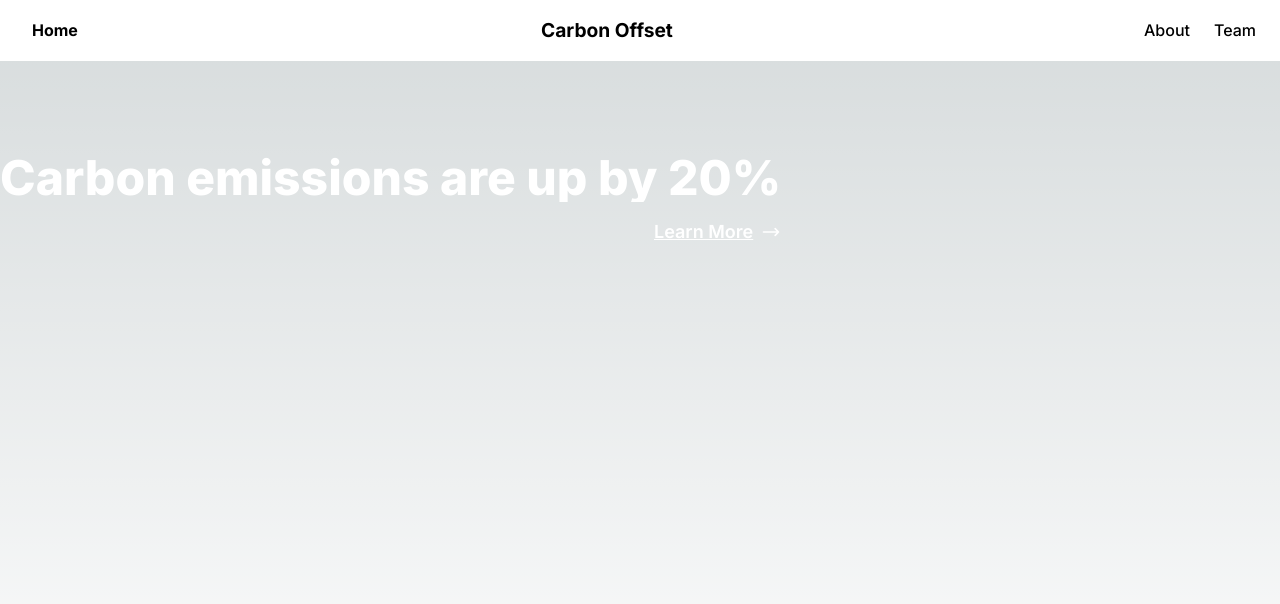
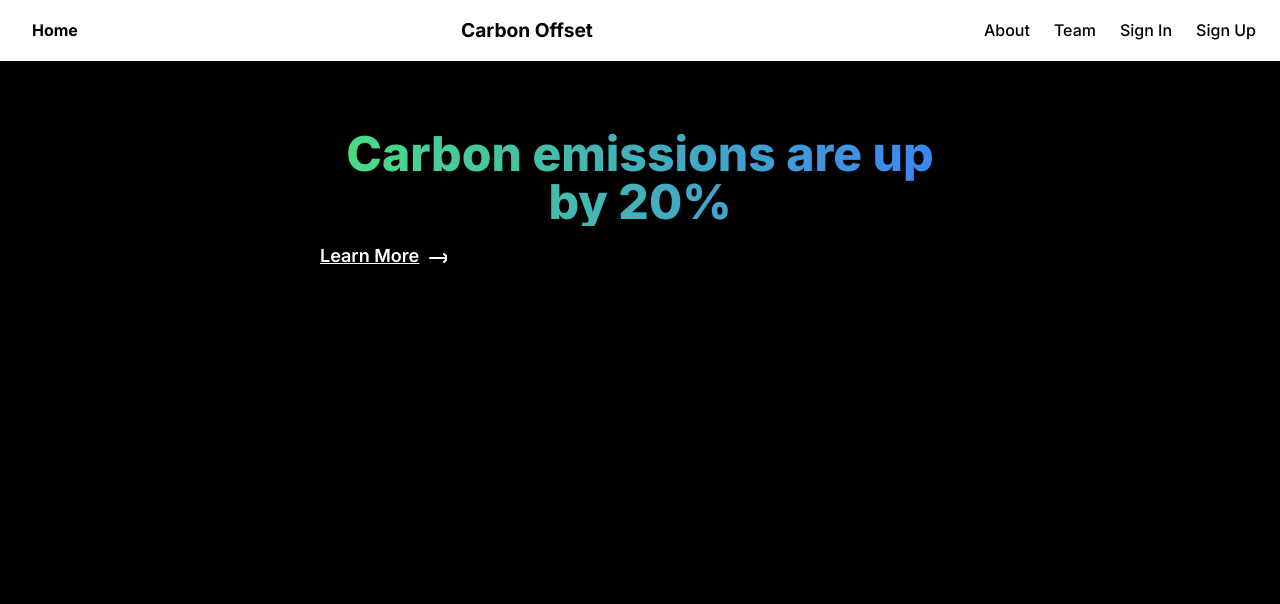
Before and after one commit to Arush223/CallToChange, a Next.js app: page / in a window 1280 px wide. Shown: the top 604 px of the page. Built offline with nearby package versions, Linux system fonts and the light colour scheme.

Commit message:
frontend commit navbar

```diff
--- a/package.json
+++ b/package.json
@@ -9,6 +9,7 @@
     "lint": "next lint"
   },
   "dependencies": {
+    "@clerk/nextjs": "^5.0.1",
     "clsx": "^2.1.0",
     "next": "^14.2.2",
     "react": "^18.2.0",
--- a/src/app/about/layout.jsx
+++ b/src/app/about/layout.jsx
@@ -1,11 +1,14 @@
 import React from 'react';
+import { ClerkProvider } from '@clerk/nextjs';
 
 const Layout = ({ children }) => {
   return (
-    <div className="flex h-screen" style={{ backgroundColor: 'black', color: 'black' }}>
-      <div className="w-full flex-none md:w-64"></div>
-      <div className="flex-grow p-6 md:overflow-y-auto md:p-12">{children}</div>
-    </div>
+    <ClerkProvider>
+      <div className="flex h-screen" style={{ backgroundColor: 'black', color: 'black' }}>
+        <div className="w-full flex-none md:w-64"></div>
+        <div className="flex-grow p-6 md:overflow-y-auto md:p-12">{children}</div>
+      </div>
+    </ClerkProvider>
   );
 };
 
--- a/src/app/about/nav-links.jsx
+++ /dev/null
@@ -1,48 +0,0 @@
-'use client';
-import React from 'react';
-import Link from 'next/link';
-import { usePathname } from 'next/navigation';
-import clsx from 'clsx';
-
-const links = [
-  { name: 'About', href: '/about' },
-  { name: 'Team', href: '/team'}
-  // Add other links as needed
-];
-
-const Navbar = () => {
-  const pathname = usePathname();
-
-return (
-    <header className="fixed top-0 left-0 z-50 w-full bg-white">
-        <div className="container mx-auto px-6 py-4">
-            <div className="flex justify-between items-center">
-                <Link legacyBehavior href="/" passHref>
-                    <a className="flex items-center font-bold">
-                        <span className="ml-2 text-black hover:text-blue-500">Home</span>
-                    </a>
-                </Link>
-                <span className="text-black font-bold size" style={{ fontSize: '1.2rem' }}>Carbon Offset</span>
-                <nav className="flex space-x-4 font-medium">
-                    {links.map((link) => (
-                        <Link legacyBehavior key={link.name} href={link.href} passHref>
-                            <a
-                                className={clsx(
-                                    'flex items-center text-black hover:text-blue-500 transition-colors duration-300',
-                                    {
-                                        'text-blue-500': pathname === link.href,
-                                    },
-                                )}
-                            >
-                                <span className="ml-2 hidden md:block">{link.name}</span>
-                            </a>
-                        </Link>
-                    ))}
-                </nav>
-            </div>
-        </div>
-    </header>
-);
-};
-
-export default Navbar;
--- a/src/app/about/page.jsx
+++ b/src/app/about/page.jsx
@@ -1,5 +1,5 @@
 import React from 'react';
-import NavLinks from './nav-links';
+import NavLinks from '../nav-links';
 
 export default function Page() {
   return (
--- /dev/null
+++ b/src/app/auth/sign-in/page.jsx
@@ -0,0 +1,21 @@
+import { SignIn, ClerkProvider } from "@clerk/nextjs";
+import NavLinks from '../../nav-links'; // Adjust the path as needed
+
+const SignInPage = () => (
+  <ClerkProvider>
+    <div style={styles}>
+      <NavLinks />
+      <SignIn path="/auth/sign-in" routing="path" signUpUrl="/auth/sign-up" />
+    </div>
+  </ClerkProvider>
+);
+
+export default SignInPage;
+
+const styles = {
+  width: "100vw",
+  height: "100vh",
+  display: "flex",
+  justifyContent: "center",
+  alignItems: "center",
+};
--- /dev/null
+++ b/src/app/auth/sign-up/page.jsx
@@ -0,0 +1,21 @@
+import { SignUp, ClerkProvider } from "@clerk/nextjs";
+import NavLinks from "../../nav-links"; // Adjust the path as needed
+
+const SignUpPage = () => (
+  <ClerkProvider>
+    <div style={styles}>
+      <NavLinks />
+      <SignUp path="/auth/sign-up" routing="path" signInUrl="/auth/sign-in" />
+    </div>
+  </ClerkProvider>
+);
+
+export default SignUpPage;
+
+const styles = {
+  width: "100vw",
+  height: "100vh",
+  display: "flex",
+  justifyContent: "center",
+  alignItems: "center",
+};
--- /dev/null
+++ b/src/app/middleware.jsx
@@ -0,0 +1,7 @@
+import { authMiddleware } from "@clerk/nextjs";
+
+export default authMiddleware({});
+
+export const config = {
+  matcher: ["/((?!.+.[w]+$|_next).*)", "/", "/(api|trpc)(.*)"],
+};
--- /dev/null
+++ b/src/app/nav-links.jsx
@@ -0,0 +1,49 @@
+'use client'
+import React from 'react';
+import Link from 'next/link';
+import { usePathname } from 'next/navigation';
+import clsx from 'clsx';
+
+const links = [
+  { name: 'About', href: '/about' },
+  { name: 'Team', href: '/team' },
+  { name: 'Sign In', href: '/auth/sign-in' }, // Add Sign In link
+  { name: 'Sign Up', href: '/auth/sign-up' } // Add Sign Up link
+];
+
+const Navbar = () => {
+  const pathname = usePathname();
+
+  return (
+    <header className="fixed top-0 left-0 z-50 w-full bg-white">
+      <div className="container mx-auto px-6 py-4">
+        <div className="flex justify-between items-center">
+          <Link legacyBehavior href="/" passHref>
+            <a className="flex items-center font-bold">
+              <span className="ml-2 text-black hover:text-blue-500">Home</span>
+            </a>
+          </Link>
+          <span className="text-black font-bold size" style={{ fontSize: '1.2rem' }}>Carbon Offset</span>
+          <nav className="flex space-x-4 font-medium">
+            {links.map((link) => (
+              <Link legacyBehavior key={link.name} href={link.href} passHref>
+                <a
+                  className={clsx(
+                    'flex items-center text-black hover:text-blue-500 transition-colors duration-300',
+                    {
+                      'text-blue-500': pathname === link.href,
+                    },
+                  )}
+                >
+                  <span className="ml-2 hidden md:block">{link.name}</span>
+                </a>
+              </Link>
+            ))}
+          </nav>
+        </div>
+      </div>
+    </header>
+  );
+};
+
+export default Navbar;
--- a/src/app/page.jsx
+++ b/src/app/page.jsx
@@ -1,7 +1,8 @@
-'use client';
+'use client'
 import React, { useEffect, useState } from 'react';
-import NavLinks from './about/nav-links';
+import NavLinks from './nav-links';
 import Link from 'next/link';
+
 
 function Page() {
   const [isVisible, setIsVisible] = useState(false);
@@ -29,19 +30,19 @@ function Page() {
   }, [percentage]);
 
   return (
-    <div className="relative h-screen">
+    <div className="relative h-screen bg-black">
       <NavLinks />
-      <div className={`absolute top-1/4 left-0 transform -translate-y-1/2 ${isVisible ? 'opacity-100 translate-x-0 transition-opacity duration-1000 delay-500' : 'opacity-0 translate-x-[-1rem]'} text-left`}>
-        <h1 className="text-5xl font-extrabold bg-clip-text text-transparent bg-white">
+      <div className={`absolute top-1/4 left-1/2 transform -translate-x-1/2 -translate-y-1/2 ${isVisible ? 'opacity-100 transition-opacity duration-1000 delay-500' : 'opacity-0'} text-center`}>
+        <h1 className="text-5xl font-extrabold bg-clip-text text-transparent bg-gradient-to-r from-green-400 to-blue-500">
           Carbon emissions are up by {percentage}%
         </h1>
         {showText && (
-          <div className="mt-4 flex items-center justify-end space-x-4">
-            <p className="text-lg font-semibold underline cursor-pointer bg-transparent text-white hover:text-blue-600 transition-colors duration-300">
+          <div className="mt-4">
+            <p className="text-lg font-semibold underline cursor-pointer opacity-100 transition-opacity duration-1000 delay-1500 text-white hover:text-blue-800">
               <Link legacyBehavior href="/about">
                 <a className="flex items-center space-x-2">
                   <span>Learn More</span>
-                  <svg xmlns="http://www.w3.org/2000/svg" className="h-5 w-5 text-white hover:text-blue-600 transition-colors duration-300" fill="none" viewBox="0 0 24 24" stroke="currentColor">
+                  <svg xmlns="http://www.w3.org/2000/svg" className="h-5 w-5 text-white hover:text-blue-800 transition-colors duration-300" fill="none" viewBox="0 0 20 20" stroke="currentColor">
                     <path strokeLinecap="round" strokeLinejoin="round" strokeWidth={2} d="M17 8l4 4m0 0l-4 4m4-4H3" />
                   </svg>
                 </a>
--- a/src/app/team/nav-links.jsx
+++ /dev/null
@@ -1,48 +0,0 @@
-'use client';
-import React from 'react';
-import Link from 'next/link';
-import { usePathname } from 'next/navigation';
-import clsx from 'clsx';
-
-const links = [
-  { name: 'About', href: '/about' },
-  { name: 'Team', href: '/team'}
-  // Add other links as needed
-];
-
-const Navbar = () => {
-  const pathname = usePathname();
-
-return (
-    <header className="fixed top-0 left-0 z-50 w-full bg-white">
-        <div className="container mx-auto px-6 py-4">
-            <div className="flex justify-between items-center">
-                <Link legacyBehavior href="/" passHref>
-                    <a className="flex items-center font-bold">
-                        <span className="ml-2 text-black hover:text-blue-500">Home</span>
-                    </a>
-                </Link>
-                <span className="text-black font-bold size" style={{ fontSize: '1.2rem' }}>Carbon Offset</span>
-                <nav className="flex space-x-4 font-medium">
-                    {links.map((link) => (
-                        <Link legacyBehavior key={link.name} href={link.href} passHref>
-                            <a
-                                className={clsx(
-                                    'flex items-center text-black hover:text-blue-500 transition-colors duration-300',
-                                    {
-                                        'text-blue-500': pathname === link.href,
-                                    },
-                                )}
-                            >
-                                <span className="ml-2 hidden md:block">{link.name}</span>
-                            </a>
-                        </Link>
-                    ))}
-                </nav>
-            </div>
-        </div>
-    </header>
-);
-};
-
-export default Navbar;
--- a/src/app/team/page.jsx
+++ b/src/app/team/page.jsx
@@ -1,5 +1,5 @@
 import React from 'react';
-import NavLinks from './nav-links';
+import NavLinks from '../nav-links'; // Adjust the path as needed
 
 export default function Page() {
   return (
```
Also changed, not shown: 1 other file (tests, documents, lock files or other folders).
